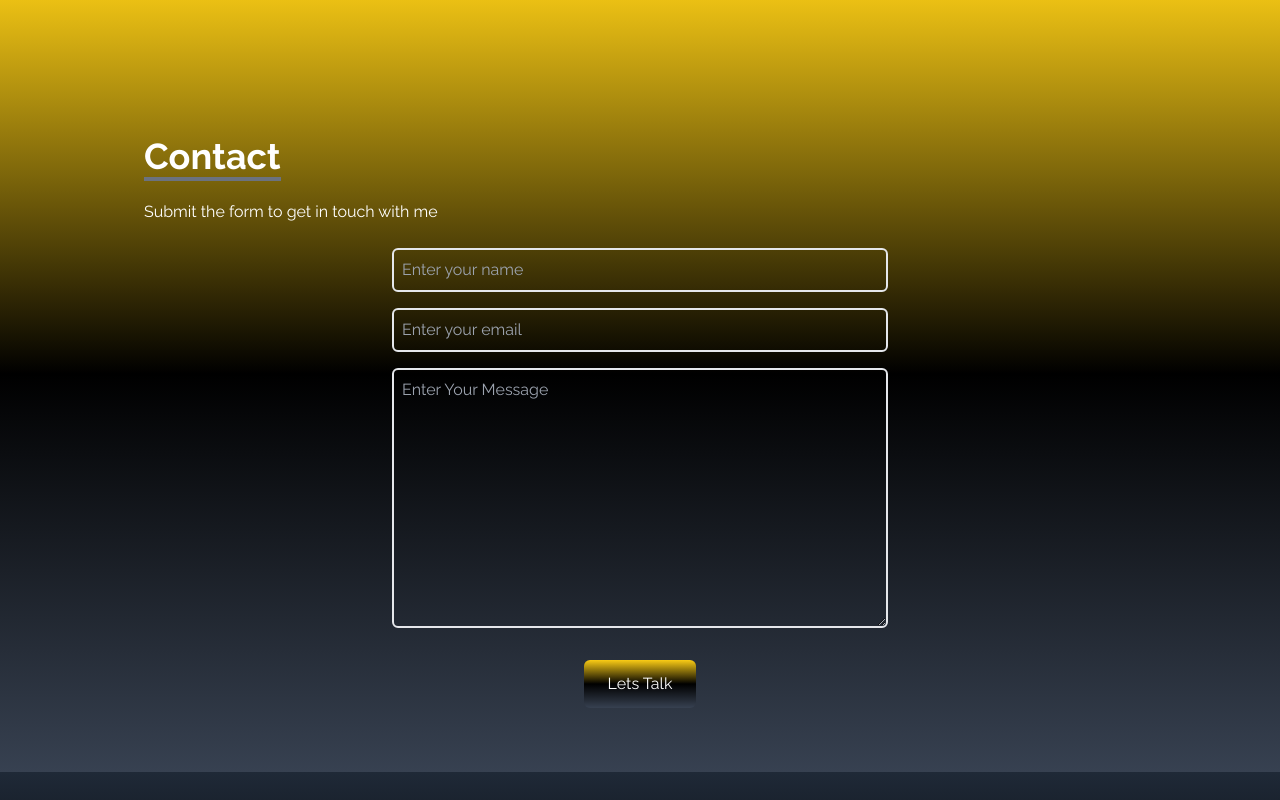
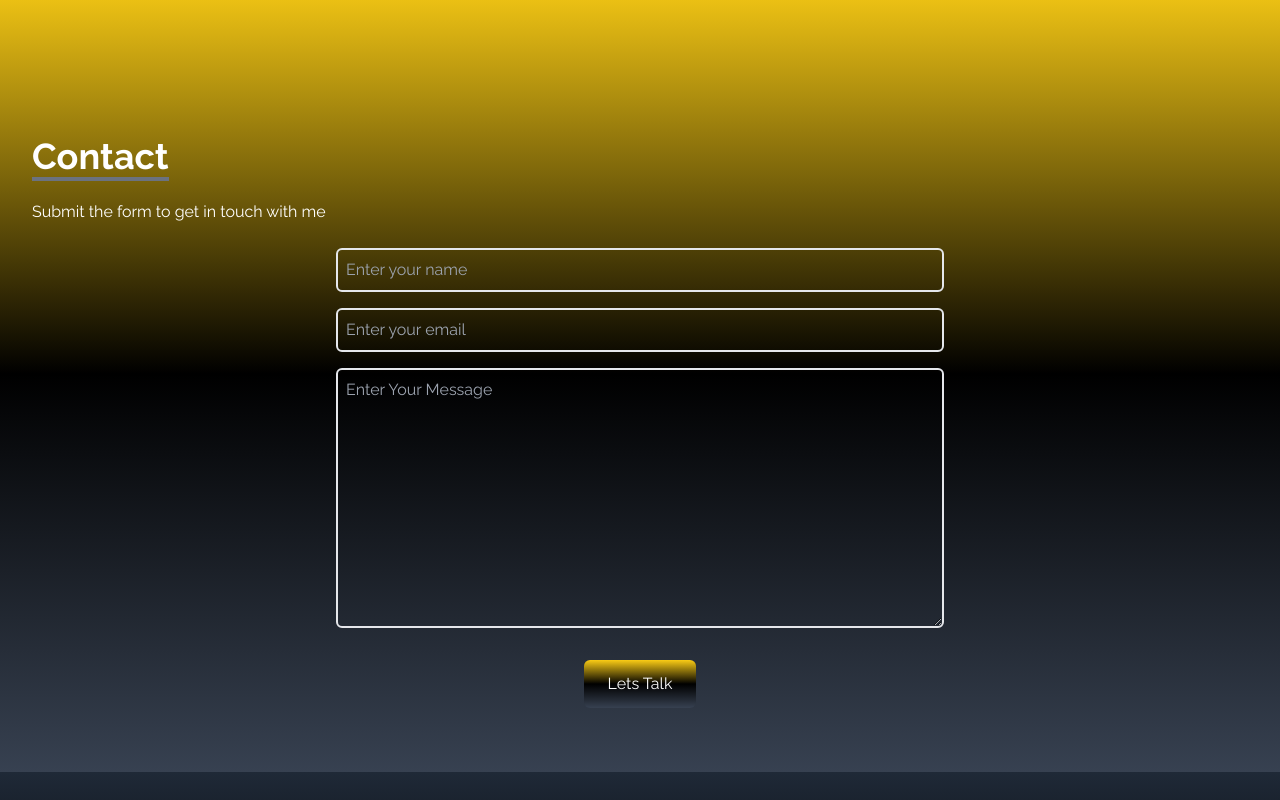
Before and after one commit to HamzaRathore/Portfolio_Website, a React (Vite) app: page / in a window 1280 px wide. Shown: the part 3260-4060 px from the top of the page. Built offline with nearby package versions, Linux system fonts and the light colour scheme.

Commit message:
Contact.jsx

```diff
--- a/src/components/Contact.jsx
+++ b/src/components/Contact.jsx
@@ -1,24 +1,35 @@
-import React from 'react'
-import AnimatedSection from './AnimatedSection';
+import React, { useEffect } from 'react'
+// import AnimatedSection from './AnimatedSection';
+import AOS from "aos";
+import "aos/dist/aos.css";
 const Contact = () => {
+
+  useEffect(() => {
+    AOS.init({
+      duration: 1000,
+      once: true,
+    });
+  }, []);
+
   return (
     <div name="contact" className='bg-gradient-to-b from-yellow-400 via-black to-gray-700 p-4 text-white pt-36'>
-       <AnimatedSection direction="right">
-      <div className='flex flex-col p-4 justify-center max-w-screen-lg mx-auto h-full'>
+       {/* <AnimatedSection direction="right"> */}
+      <div className='flex flex-col p-4 justify-center w-full mx-auto h-full' data-aos="fade-up"
+                data-aos-delay="200">
         <div>
             <p className='text-4xl font-bold inline border-b-4 border-gray-500 '>Contact</p>
             <p className='py-6'>Submit the form to get in touch with me </p>
         </div>
         <div className='flex justify-center items-center'>
             <form action="https://getform.io/f/allljrla" method='POST' className='flex flex-col w-full md:w-1/2'>
-                <input type="text" name='name' placeholder='Enter your name'  className='p-2 bg-transparent border-2 rounded-md text-white focus:outline-none '/>
-                <input type="text" name='email' placeholder='Enter your email'  className='p-2 bg-transparent border-2 rounded-md text-white focus:outline-none my-4 '/>
-                 <textarea name="message"placeholder='Enter Your Message' id="" rows="10" className='p-2 border-2 bg-transparent rounded-md text-white focus:outline-none'></textarea>
+                <input type="text" name='name' placeholder='Enter your name' required  className='p-2 bg-transparent border-2 rounded-md text-white focus:outline-none '/>
+                <input type="email" name='email' placeholder='Enter your email' required  className='p-2 bg-transparent border-2 rounded-md text-white focus:outline-none my-4 '/>
+                 <textarea name="message"placeholder='Enter Your Message' id="" rows="10" required className='p-2 border-2 bg-transparent rounded-md text-white focus:outline-none'></textarea>
                  <button className='text-white bg-gradient-to-b from bg-cyan-500 to-blue-500 px-6 py-3 my-8 mx-auto flex items-center rounded-md hover:scale-110 duration-300'>Lets Talk</button>
             </form>
         </div>
       </div>
-      </AnimatedSection>
+      {/* </AnimatedSection> */}
     </div>
   )
 }
```
